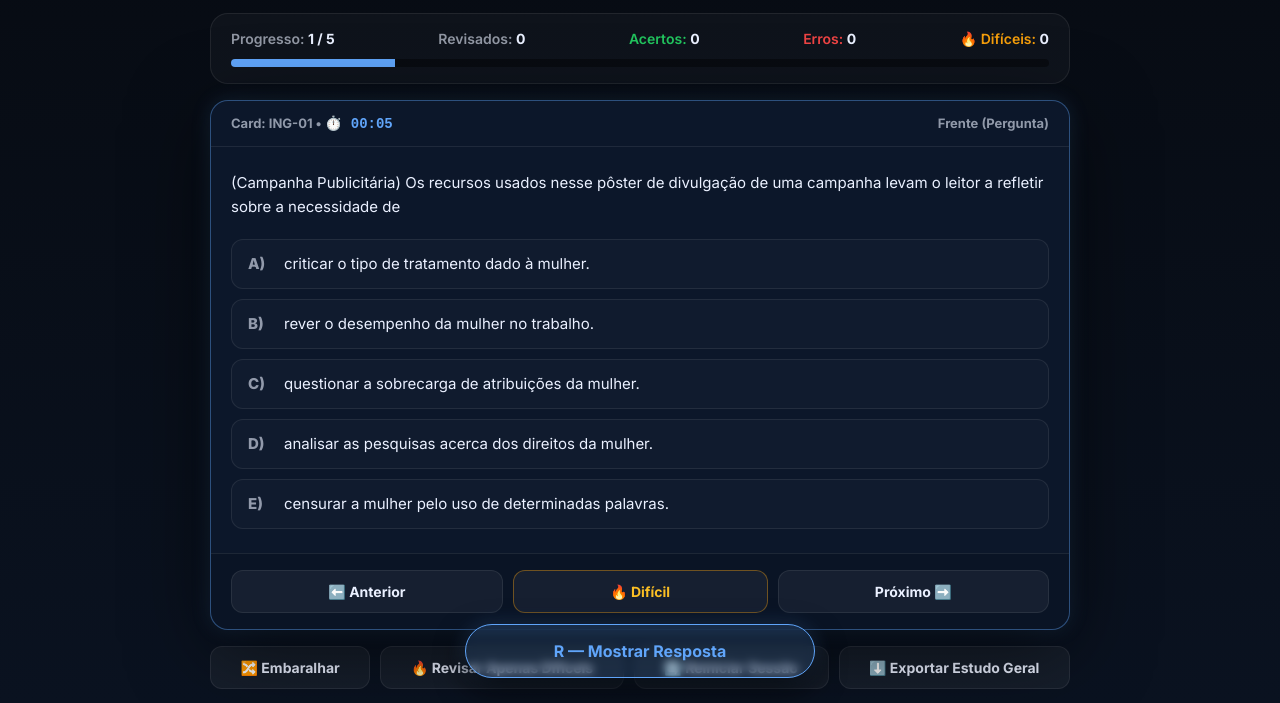
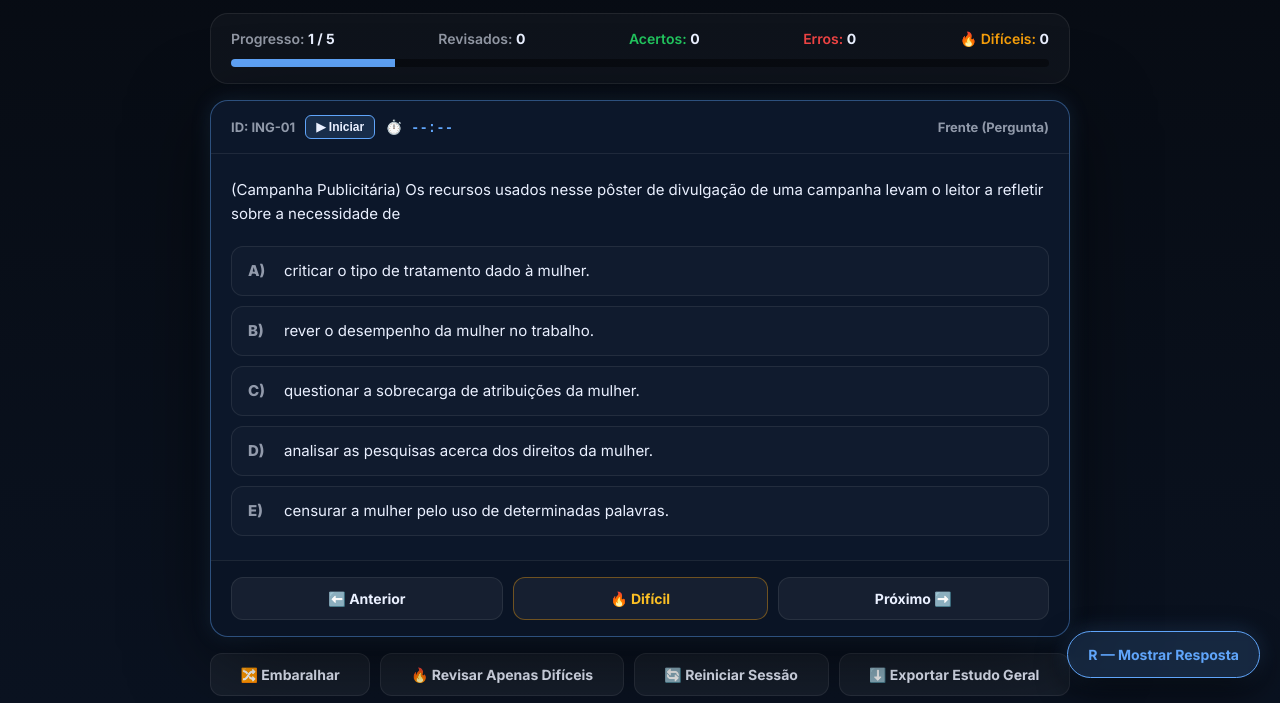
Before and after one commit to leothaylor/FlashcardENEMPRO, a plain HTML site: page index.html in a window 1280 px wide. Shown: the part 97-800 px from the top of the page. Drawn offline with nearby package versions, Linux system fonts and the light colour scheme.

Commit message:
Update index.html

```diff
--- a/index.html
+++ b/index.html
@@ -40,7 +40,7 @@
       justify-content: center;
       align-items: flex-start;
       padding: 20px;
-      padding-bottom: 100px; /* Previne que o conteúdo seja escondido pelo botão flutuante */
+      padding-bottom: 100px; /* Espaço para não cobrir nada no final */
       overflow-x: hidden;
     }
 
@@ -145,11 +145,39 @@
       border-bottom: 1px solid var(--border);
       display: flex;
       justify-content: space-between;
+      align-items: center;
       font-size: 13px;
       font-weight: 700;
       color: var(--muted);
       flex-shrink: 0;
     }
+
+    .timer-container {
+      display: flex;
+      align-items: center;
+      gap: 10px;
+    }
+
+    #uiTimer {
+      color: var(--accent);
+      font-family: monospace;
+      font-size: 14px;
+    }
+
+    .btn-timer {
+      background: rgba(96,165,250,.15);
+      border: 1px solid var(--accent);
+      color: var(--txt);
+      border-radius: 6px;
+      padding: 4px 10px;
+      font-size: 12px;
+      font-weight: bold;
+      cursor: pointer;
+      display: flex;
+      align-items: center;
+      gap: 4px;
+    }
+    .btn-timer:active { transform: scale(0.95); }
 
     .card-body {
       padding: 24px 20px;
@@ -232,7 +260,7 @@
       to { opacity: 1; transform: translateY(0); }
     }
 
-    /* Controles (Anterior, Próximo, Difícil) */
+    /* Controles Base */
     .controls {
       display: flex;
       flex-wrap: wrap;
@@ -273,19 +301,17 @@
     .btn.hard { border-color: rgba(245,158,11,.4); color: #fbbf24; }
     .btn.hard.active { background: rgba(245,158,11,.2); border-color: var(--hard); }
 
-    /* Botão Flutuante (Mostrar Resposta) */
+    /* Botão Flutuante (Ajustado p/ Canto Direito Inferior) */
     .floating-btn {
       position: fixed;
       bottom: 25px;
-      left: 50%;
-      transform: translateX(-50%);
+      right: 20px;
       z-index: 100;
-      width: 90%;
-      max-width: 350px;
+      width: auto;
       box-shadow: 0 10px 30px rgba(0,0,0,0.8), 0 0 20px rgba(96,165,250,0.25);
-      font-size: 16px;
-      padding: 16px 20px;
-      border-radius: 50px; /* Formato pílula */
+      font-size: 14px;
+      padding: 14px 20px;
+      border-radius: 50px;
       background: rgba(30, 58, 138, 0.95);
       backdrop-filter: blur(5px);
     }
@@ -328,11 +354,13 @@
       margin-bottom: 20px;
     }
 
-    /* Timer visual no card */
-    #uiTimer {
-      color: var(--accent);
-      font-family: monospace;
-      font-size: 14px;
+    #exportCanvasTarget {
+      position: absolute;
+      top: 0;
+      left: 0;
+      z-index: -9999;
+      opacity: 0;
+      pointer-events: none;
     }
 
   </style>
@@ -361,7 +389,11 @@
 
     <div class="flashcard">
       <div class="card-header">
-        <span><b id="uiCardId">ID: —</b> • <span id="uiTimer">⏱️ 00:00</span></span>
+        <div class="timer-container">
+            <b id="uiCardId">ID: —</b>
+            <button id="btnStartTimer" class="btn-timer">▶ Iniciar</button>
+            <span id="uiTimer">⏱️ --:--</span>
+        </div>
         <span id="uiCardSide">Frente (Pergunta)</span>
       </div>
 
@@ -1308,7 +1340,7 @@
             "demarcação de terras públicas.",
             "imposição da escravidão por dívidas.",
             "restrição da cidadania por parentesco.",
-            "restauração de institutions ancestrais.",
+            "restauração de instituições ancestrais.",
             "expansão das fronteiras extrapeninsulares."
           ],
           answer: "E"
@@ -1567,9 +1599,10 @@
     let selectedAnswer = null;
 
     let userAnswers = {};
-    let cardTimers = {}; // Guarda o tempo gasto em cada card (em segundos)
-    let currentCardStartTime = 0; // Marca quando o card foi aberto
-    let timerInterval = null; // Controla o relógio visual
+    let cardTimers = {};
+    let currentCardStartTime = 0;
+    let timerInterval = null;
+    let isTimerRunning = false; // Novo: controla se o botão de Iniciar foi apertado
 
     let reviewedCards = new Set();
     let hardCards = new Set();
@@ -1590,6 +1623,7 @@
       uiProgressBar: document.getElementById('uiProgressBar'),
 
       uiCardId: document.getElementById('uiCardId'),
+      btnStartTimer: document.getElementById('btnStartTimer'),
       uiTimer: document.getElementById('uiTimer'),
       uiCardSide: document.getElementById('uiCardSide'),
       uiCardContent: document.getElementById('uiCardContent'),
@@ -1612,6 +1646,7 @@
        3. LÓGICA DE NAVEGAÇÃO E RENDERIZAÇÃO
        ========================================================= */
     function formatTime(secs) {
+        if (secs === undefined || secs === null) return "--:--";
         let m = Math.floor(secs / 60).toString().padStart(2, '0');
         let s = (secs % 60).toString().padStart(2, '0');
         return `${m}:${s}`;
@@ -1642,6 +1677,7 @@
       els.btnRestart.addEventListener('click', resetSessionCompleta);
       els.btnReviewHards.addEventListener('click', startHardReview);
       els.btnExport.addEventListener('click', exportResultPNG);
+      els.btnStartTimer.addEventListener('click', startTimer);
       els.btnCloseModal.addEventListener('click', () => els.exportModal.classList.add('hidden'));
 
       document.addEventListener('keydown', (e) => {
@@ -1681,16 +1717,44 @@
       selectedAnswer = null;
     }
 
+    // Cronômetro Manual
+    function startTimer() {
+        if (isTimerRunning || deckCards.length === 0) return;
+        const card = deckCards[currentIndex];
+
+        // Se já respondeu antes, não faz nada
+        if (cardTimers[card.id] !== undefined) return;
+
+        isTimerRunning = true;
+        currentCardStartTime = Date.now();
+        els.btnStartTimer.style.display = "none";
+
+        timerInterval = setInterval(() => {
+            let elapsed = Math.floor((Date.now() - currentCardStartTime) / 1000);
+            els.uiTimer.textContent = `⏱️ ${formatTime(elapsed)}`;
+        }, 1000);
+    }
+
+    // Congela cronômetro
+    function freezeTimerIfNeeded(cardId) {
+        if (cardTimers[cardId] === undefined) {
+            if (isTimerRunning) {
+                cardTimers[cardId] = Math.floor((Date.now() - currentCardStartTime) / 1000);
+            } else {
+                cardTimers[cardId] = 0; // Se clicou sem iniciar, registra 00:00 (evita ruído)
+            }
+            clearInterval(timerInterval);
+            isTimerRunning = false;
+            els.btnStartTimer.style.display = "none";
+            els.uiTimer.textContent = `⏱️ ${formatTime(cardTimers[cardId])}`;
+        }
+    }
+
     window.selectAlt = function(letter) {
       if (isFlipped) return;
-
       const card = deckCards[currentIndex];
-      // Congela o cronômetro no primeiro clique na alternativa
-      if (cardTimers[card.id] === undefined) {
-          cardTimers[card.id] = Math.floor((Date.now() - currentCardStartTime) / 1000);
-          clearInterval(timerInterval);
-          els.uiTimer.textContent = `⏱️ ${formatTime(cardTimers[card.id])}`;
-      }
+
+      freezeTimerIfNeeded(card.id);
 
       selectedAnswer = letter;
       renderCard();
@@ -1701,6 +1765,7 @@
         els.uiCardContent.innerHTML = "Nenhum card disponível neste deck/seleção.";
         els.uiCardId.textContent = "—";
         els.uiTimer.textContent = "⏱️ 00:00";
+        els.btnStartTimer.style.display = "none";
         updateProgress();
         clearInterval(timerInterval);
         return;
@@ -1712,22 +1777,20 @@
           selectedAnswer = userAnswers[card.id].selected;
       }
 
-      // == LÓGICA DO CRONÔMETRO ==
+      // UI do Cronômetro
       clearInterval(timerInterval);
+      isTimerRunning = false;
       if (cardTimers[card.id] !== undefined) {
-          // Se já resolveu antes, mostra o tempo salvo
+          // Já resolvido
           els.uiTimer.textContent = `⏱️ ${formatTime(cardTimers[card.id])}`;
+          els.btnStartTimer.style.display = "none";
       } else {
-          // Inicia novo cronômetro se nunca foi respondida
-          currentCardStartTime = Date.now();
-          els.uiTimer.textContent = `⏱️ 00:00`;
-          timerInterval = setInterval(() => {
-              let elapsed = Math.floor((Date.now() - currentCardStartTime) / 1000);
-              els.uiTimer.textContent = `⏱️ ${formatTime(elapsed)}`;
-          }, 1000);
+          // Não resolvido ainda
+          els.uiTimer.textContent = `⏱️ --:--`;
+          els.btnStartTimer.style.display = "inline-flex";
       }
 
-      els.uiCardId.textContent = `Card: ${card.id}`;
+      els.uiCardId.textContent = `ID: ${card.id}`;
       els.btnHard.classList.toggle('active', hardCards.has(card.id));
 
       els.uiCardSide.textContent = isFlipped ? "Verso (Resposta)" : "Frente (Pergunta)";
@@ -1779,11 +1842,7 @@
       if (deckCards.length === 0) return;
       const card = deckCards[currentIndex];
 
-      // Se o cara virar a carta sem clicar em nenhuma alternativa antes, congela o tempo agora.
-      if (cardTimers[card.id] === undefined) {
-          cardTimers[card.id] = Math.floor((Date.now() - currentCardStartTime) / 1000);
-          clearInterval(timerInterval);
-      }
+      freezeTimerIfNeeded(card.id);
 
       if (!isFlipped && !userAnswers[card.id]) {
         if (selectedAnswer) {
@@ -1864,7 +1923,7 @@
     }
 
     /* =========================================================
-       4. EXPORTAÇÃO ESTRUTURADA (COM INDICADOR DE TEMPO)
+       4. EXPORTAÇÃO ESTRUTURADA
        ========================================================= */
     async function exportResultPNG() {
       if (reviewedCards.size === 0) {
@@ -1946,8 +2005,7 @@
             }
         }
 
-        // Lógica de resgatar o tempo
-        let timeStr = cardTimers[item.data.id] !== undefined ? formatTime(cardTimers[item.data.id]) : '--:--';
+        let timeStr = cardTimers[item.data.id] !== undefined ? formatTime(cardTimers[item.data.id]) : '00:00';
         let timeBadge = `<span style="color: #60a5fa; border: 1px solid rgba(96,165,250,0.3); padding: 2px 8px; border-radius: 12px; margin-left: 10px;">⏱️ ${timeStr}</span>`;
 
         htmlContent += `
```
